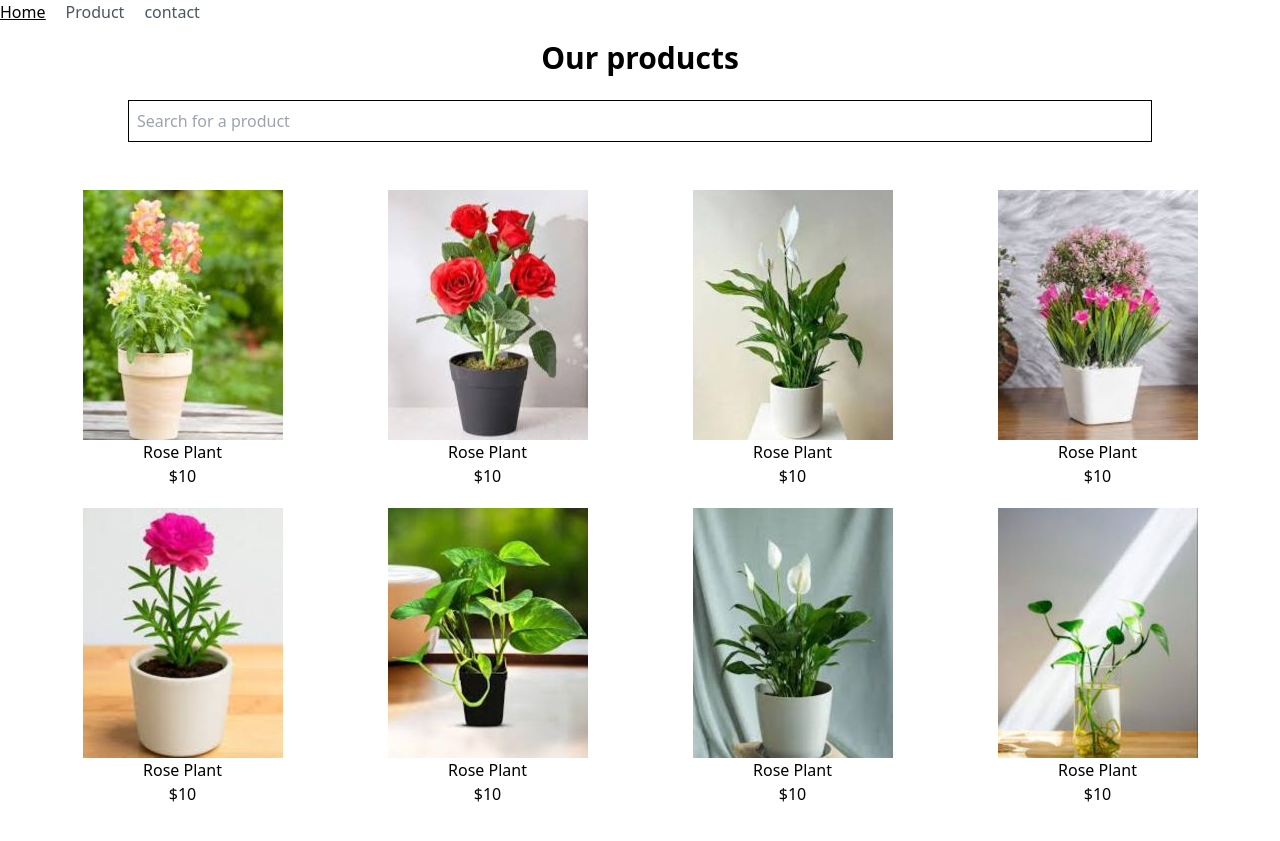
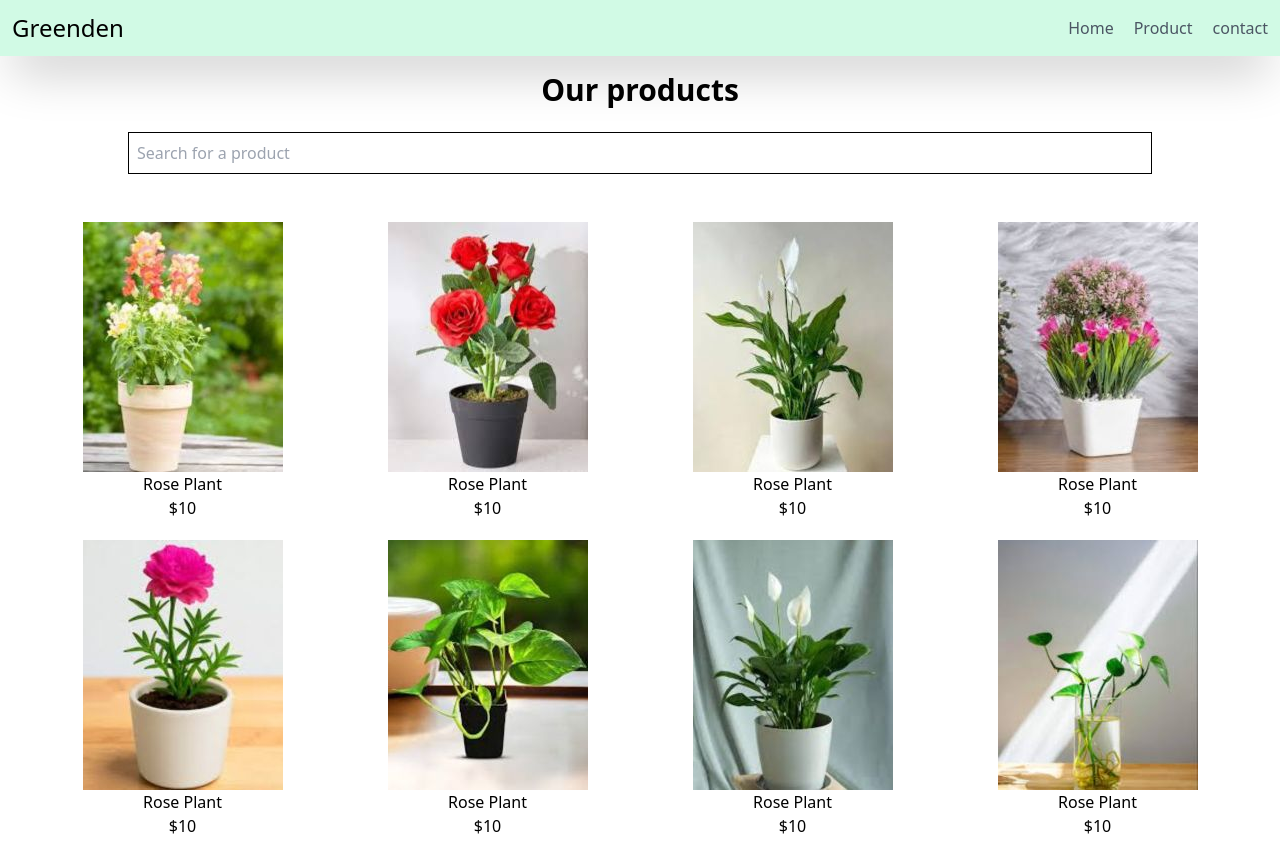
Before and after one commit to alwin29-jebaraj/Greenden-clone, a plain HTML site: page product.html in a window 1280 px wide. Shown: the top 841 px of the page. Drawn offline with nearby package versions, Linux system fonts and the light colour scheme.

Commit message:
Update B

```diff
--- a/product.html
+++ b/product.html
@@ -8,6 +8,8 @@
     <link href="https://cdn.jsdelivr.net/npm/tailwindcss@2.2.19/dist/tailwind.min.css
 " rel="stylesheet">
 </head>
+    <nav class="bg-green-100 p-3 flex items-center justify-between shadow-2xl sticky top-0 z-10">
+        <h1 class="text-2xl">Greenden </h1>
 <svg xmlns="http://www.w3.org/2000/svg" fill="none" viewBox="0 0 24 24" stroke-width="1.5" stroke="currentColor"
     class="size-6 md:hidden w-10">
     <path stroke-linecap="round" stroke-linejoin="round" d="M3.75 6.75h16.5M3.75 12h16.5m-16.5 5.25h16.5" />
```
